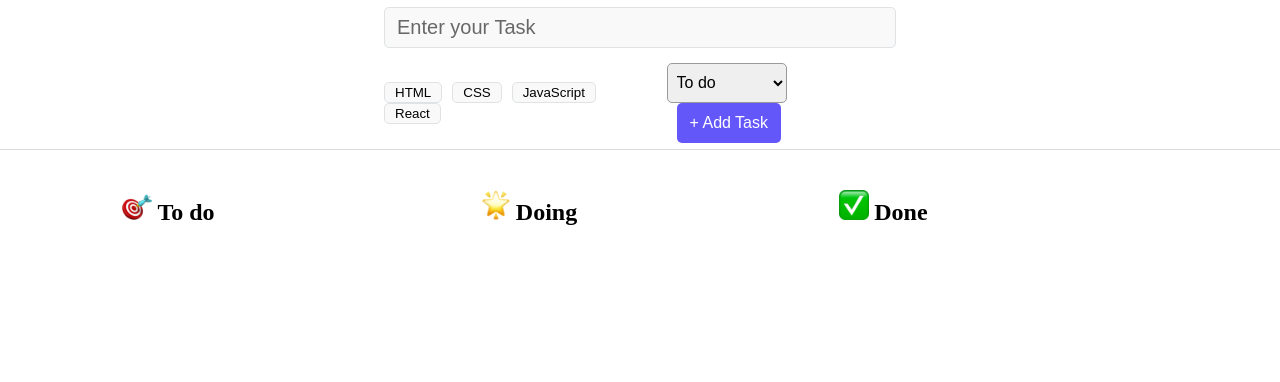
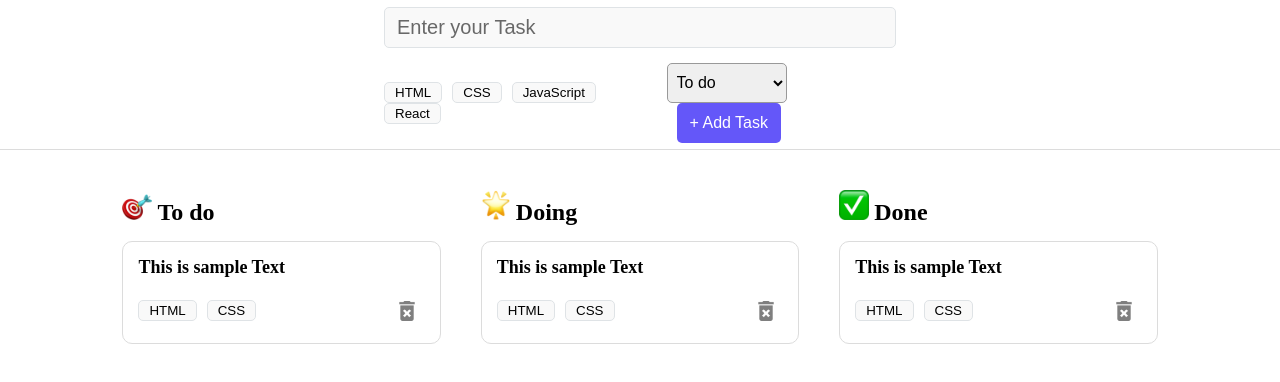
Before and after one commit to atheo810/todo-list-app-react, a React (Vite) app: page / in a window 1280 px wide. Shown: the top 382 px of the page. Built offline with nearby package versions, Linux system fonts and the light colour scheme.

Commit message:
feat: import TaskCard

```diff
--- a/src/components/TaskColumn.jsx
+++ b/src/components/TaskColumn.jsx
@@ -1,4 +1,5 @@
 import Todo from "../assets/direct-hit.png";
+import TaskCard from "./TaskCard";
 import "./TaskColumn.css";
 
 export default function TaskColumn({ title, icon }) {
@@ -8,6 +9,7 @@ export default function TaskColumn({ title, icon }) {
         <img className="task_column_icon" src={icon} alt="" />
         {title}
       </h2>
+      <TaskCard />
     </section>
   );
 }
```
